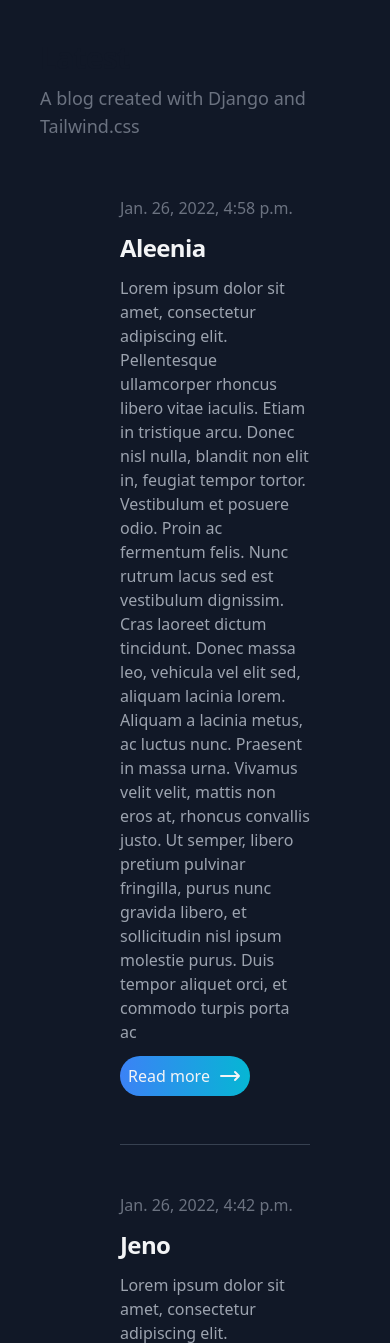
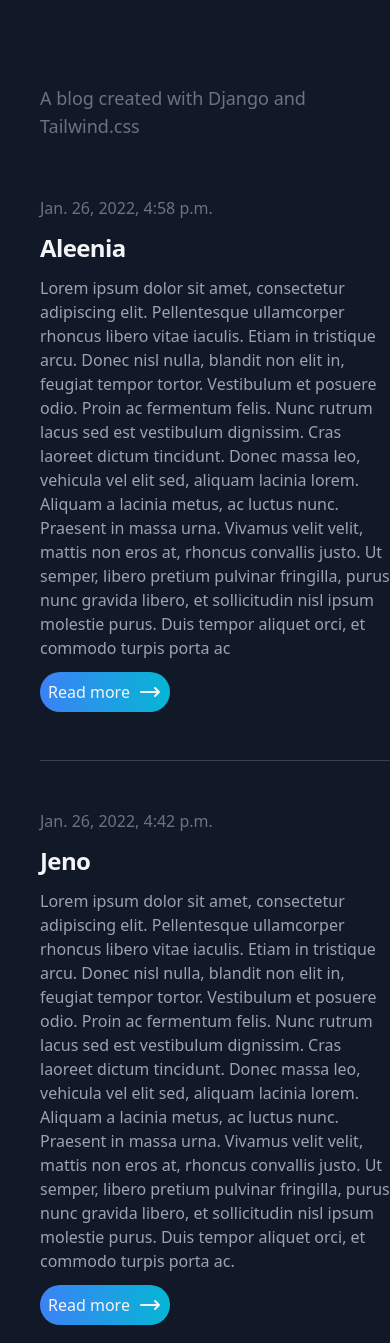
Before and after one commit to 5P34R/infoblog, a Django app: page / in a window 390 px wide. Shown: the part 92-1435 px from the top of the page. Run offline with Django 4.2, Linux system fonts and the light colour scheme; data comes from the database, SQL or seed files in the repository; some libraries are stand-ins or nearby versions.

```diff
--- a/Infoblog/settings.py
+++ b/Infoblog/settings.py
@@ -25,7 +25,7 @@ SECRET_KEY = 'django-insecure-ksu5f5fqjp@e6!1o&v6)@1a6e7i@v(qco63##s5=*i3e6(-f=b
 # SECURITY WARNING: don't run with debug turned on in production!
 DEBUG = True
 
-ALLOWED_HOSTS = ['protected-beyond-07732.herokuapp.com']
+ALLOWED_HOSTS = ['protected-beyond-07732.herokuapp.com', '127.0.0.1']
 
 # Application definition
 
--- a/templates/partials/post.html
+++ b/templates/partials/post.html
@@ -1,4 +1,4 @@
-<ul class="divide-y divide-gray-700 px-20">
+<ul class="divide-y divide-gray-700 w-full md:px-20">
     {% for post in posts %}
       <li class="py-12">
       <article>
```
